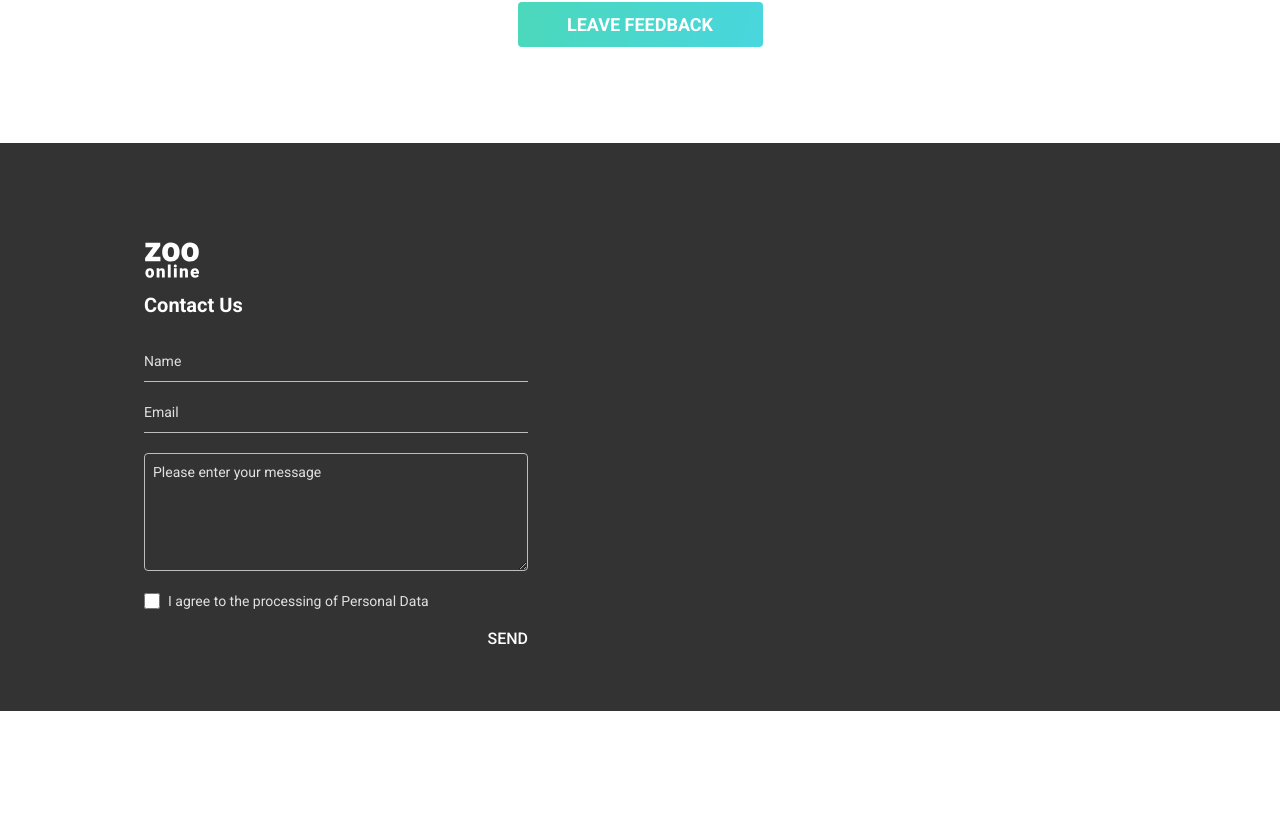
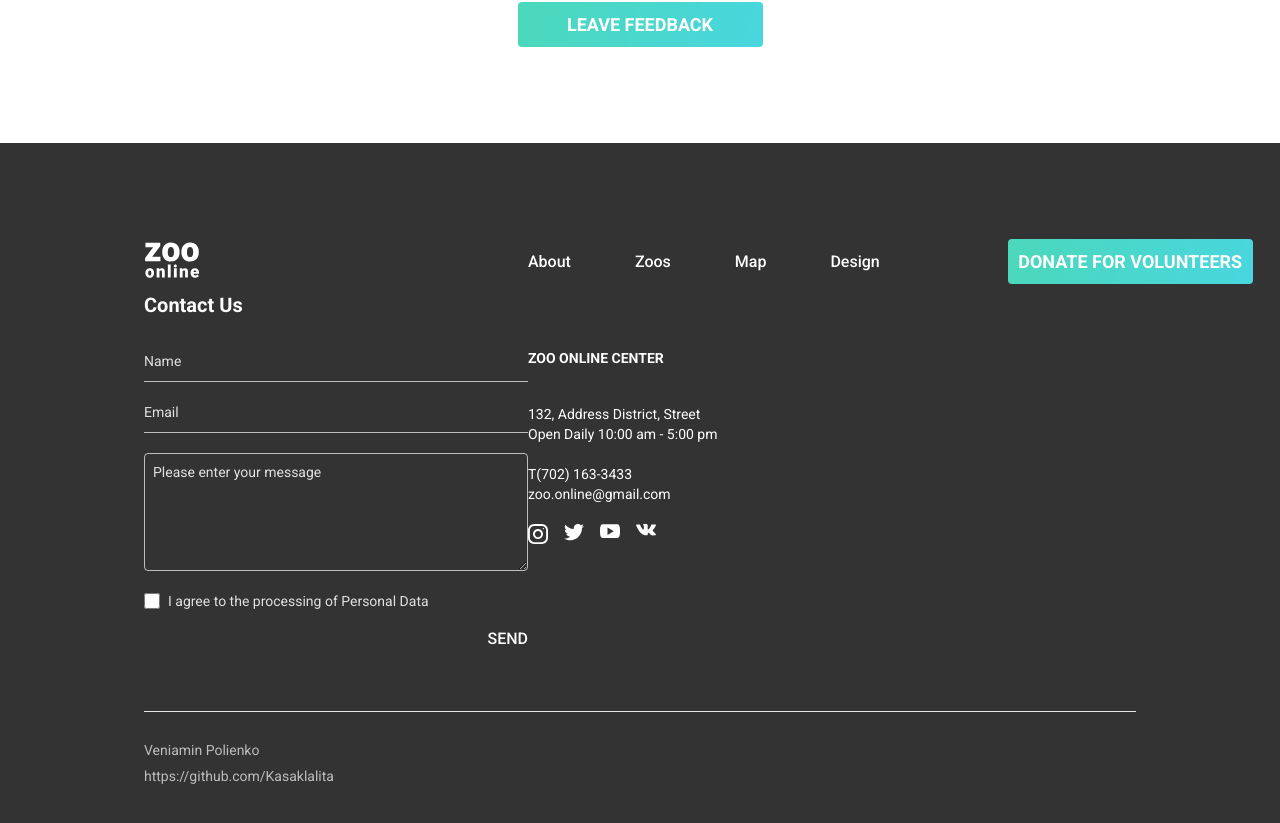
Before and after one commit to Kasaklalita/zoo-online, a React (Vite) app: page / in a window 1280 px wide. Shown: the part 4352-5175 px from the top of the page. Before the commit the page ends 5063 px from the top, so only its background shows below. Built offline with nearby package versions, Linux system fonts and the light colour scheme.

Commit message:
Completed MainFooter

```diff
--- a/src/components/MainFooter.tsx
+++ b/src/components/MainFooter.tsx
@@ -2,13 +2,67 @@ import React from "react";
 import Logo from "./Logo";
 import logoDark from "./../assets/logo_dark.svg";
 import ContactUsFooterForm from "./ContactUsFooterForm";
+import ActionButton from "./UI/ActionButton";
+import SocialMediaIcon from "./UI/SocialMediaIcon";
+import instagram from "./../assets/instagram.svg";
+import twitter from "./../assets/twitter.svg";
+import vk from "./../assets/vk.svg";
+import youtube from "./../assets/youtube.svg";
 
 export default function MainFooter() {
   return (
-    <div className="px-36 pt-24 pb-16 bg-[#333333] flex justify-between">
-      <div className="">
-        <img src={logoDark} className="w-14 shrink-0" />
-        <ContactUsFooterForm />
+    <div className="px-36 pt-24 pb-16 bg-[#333333]">
+      <div className="flex justify-between border border-[#fefefe]">
+        <div className="">
+          <img src={logoDark} className="w-14 shrink-0" />
+          <ContactUsFooterForm />
+        </div>
+        <div className="flex flex-col">
+          <div className="mb-16 flex items-center justify-between gap-32">
+            <nav className="flex gap-16">
+              <a href="" className="text-[#fefefe] font-medium">
+                About
+              </a>
+              <a href="" className="text-[#fefefe] font-medium">
+                Zoos
+              </a>
+              <a href="" className="text-[#fefefe] font-medium">
+                Map
+              </a>
+              <a href="" className="text-[#fefefe] font-medium">
+                Design
+              </a>
+            </nav>
+            <ActionButton text="Donate for volunteers" />
+          </div>
+          <div className="">
+            <h1 className="mb-9 text-sm uppercase text-[#fefefe] font-bold">
+              Zoo online center
+            </h1>
+            <p className="text-sm text-[#fefefe]">
+              132, Address District, Street
+            </p>
+            <p className="mb-5 text-sm text-[#fefefe]">
+              Open Daily 10:00 am - 5:00 pm
+            </p>
+            <p className="text-sm text-[#fefefe]">T(702) 163-3433</p>
+            <p className="mb-5 text-sm text-[#fefefe]">zoo.online@gmail.com</p>
+            <div className="flex gap-4">
+              <SocialMediaIcon
+                icon={instagram}
+                to="https://www.instagram.com/"
+              />
+              <SocialMediaIcon icon={twitter} to="https://twitter.com/" />
+              <SocialMediaIcon icon={youtube} to="https://www.youtube.com/" />
+              <SocialMediaIcon icon={vk} to="https://vk.com" />
+            </div>
+          </div>
+        </div>
+      </div>
+      <hr className="w-full bg-[#fefefe] mt-16 mb-7"></hr>
+      <div className="border border-[#bdbdbd]">
+        <p className="mb-1.5 text-sm text-[#bdbdbd]">Veniamin Polienko</p>
+        <p className="text-sm text-[#bdbdbd]">https://github.com/Kasaklalita</p>
       </div>
     </div>
   );
```
